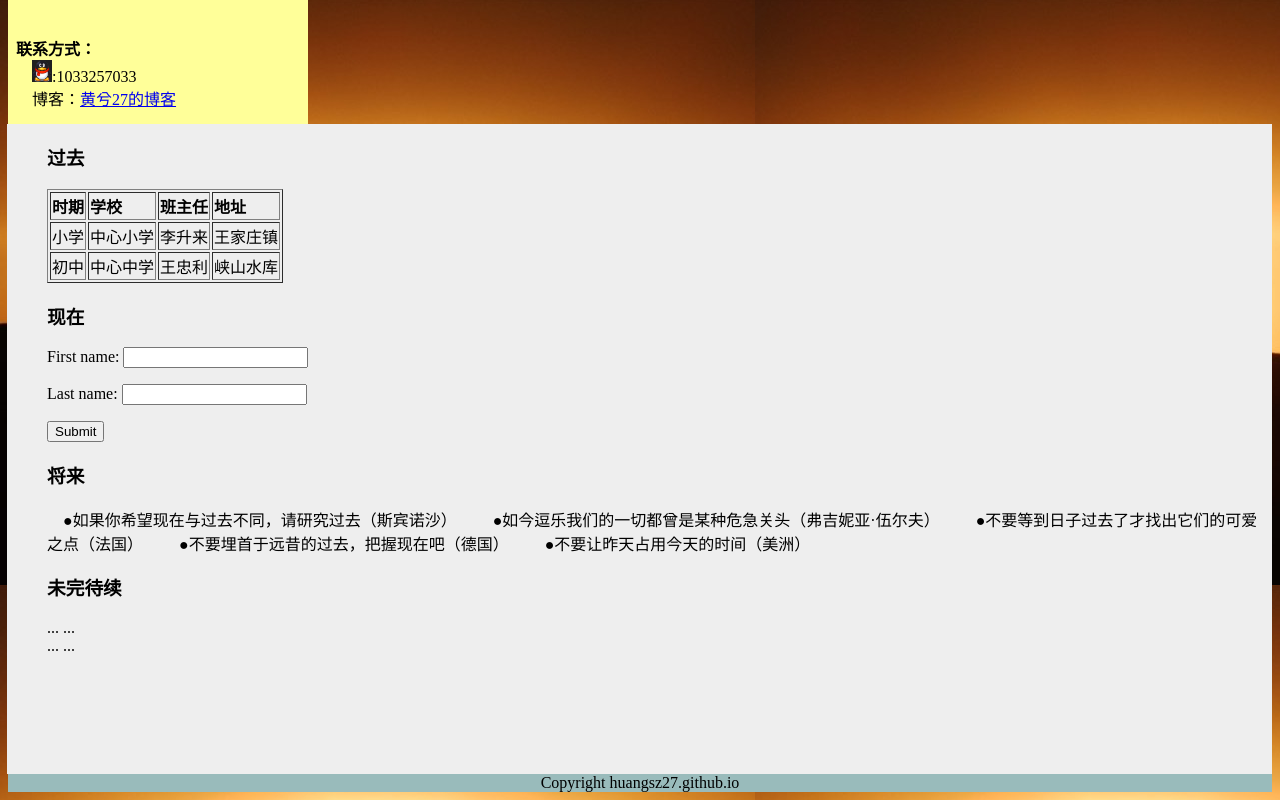
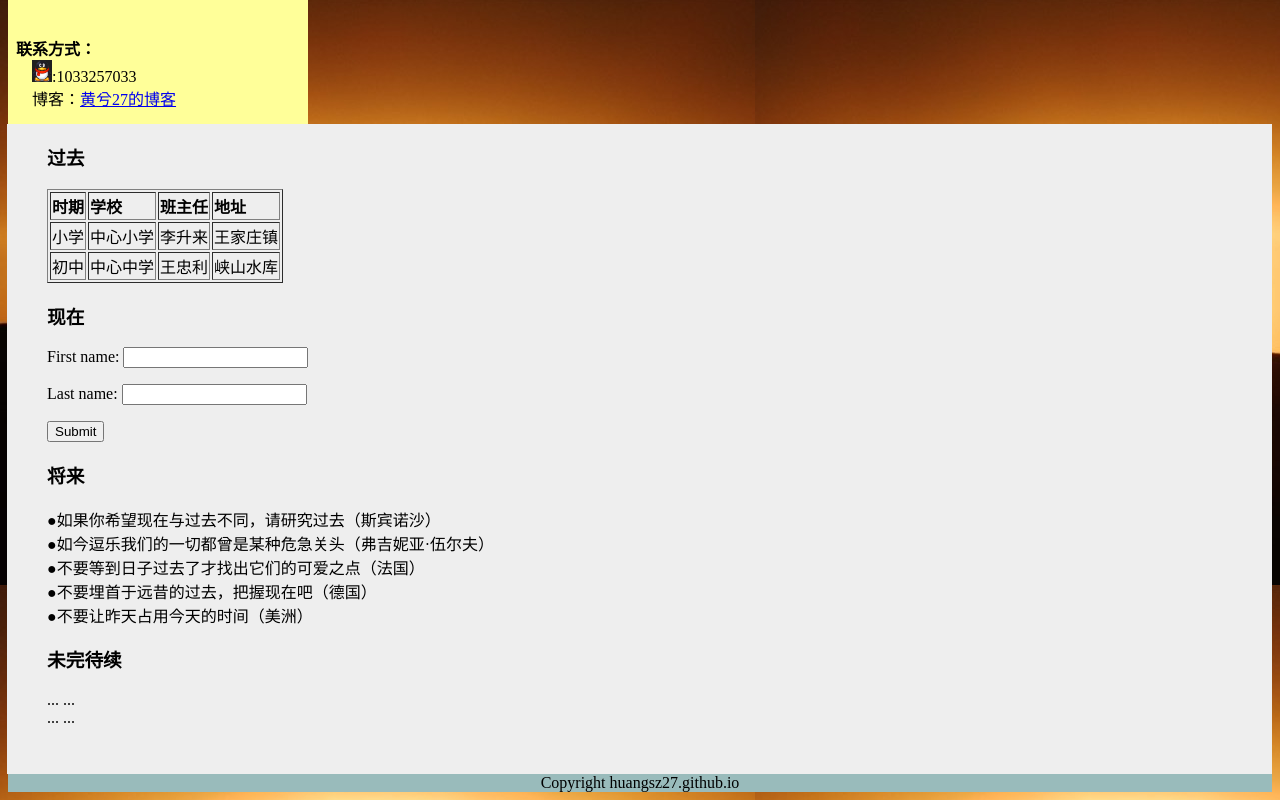
Before and after one commit to huangsz27/huangsz27.github.com, a plain HTML site: page myhomepage.html in a window 1280 px wide. Shown: the part 593-1393 px from the top of the page. Drawn offline with Linux system fonts and the light colour scheme.

Commit message:
1、新增3张图片； 2、新建个人主页myhomepage.html; 问题： a.在网页中的ul和ol没有按照设置的type展示； b.尝试加过网页跑马灯的时候，function已经触发，但是不见效果； c.在中间主体右边部分加的背景图片没有效果（取消样式中的背景颜色，还是没有看到背景图）； d.还有很多细节问题会在接下来的练习中会提出来，请老师方便时给予指点。

```diff
--- a/myhomepage.html
+++ b/myhomepage.html
@@ -46,7 +46,7 @@
                 <span>&nbsp;&nbsp;&nbsp;&nbsp;&nbsp;&nbsp;博客：<a href="http://blog.sina.com.cn/u/1657814753">黄兮27的博客</a></span>
             </p>
         </div>
-        <div id="content">
+        <div id="content" style="background: image('我爱祖国.jpg')">
             <ol type="A">
                 <li id="过去">
                     <h3>过去</h3>
@@ -90,15 +90,11 @@
                 <li id="将来">
                     <h3>将来</h3>
                     <p>
-                        　●如果你希望现在与过去不同，请研究过去（斯宾诺沙）
-
-                        　　●如今逗乐我们的一切都曾是某种危急关头（弗吉妮亚·伍尔夫）
-
-                        　　●不要等到日子过去了才找出它们的可爱之点（法国）
-
-                        　　●不要埋首于远昔的过去，把握现在吧（德国）
-
-                        　　●不要让昨天占用今天的时间（美洲）
+                        <span>●如果你希望现在与过去不同，请研究过去（斯宾诺沙）</span><br/>
+                        <span>●如今逗乐我们的一切都曾是某种危急关头（弗吉妮亚·伍尔夫）</span><br/>
+                        <span>●不要等到日子过去了才找出它们的可爱之点（法国）</span><br/>
+                        <span>●不要埋首于远昔的过去，把握现在吧（德国）</span><br/>
+                        <span>●不要让昨天占用今天的时间（美洲）</span><br/>
                     </p>
                 </li>
                 <li id="未完待续">
```
